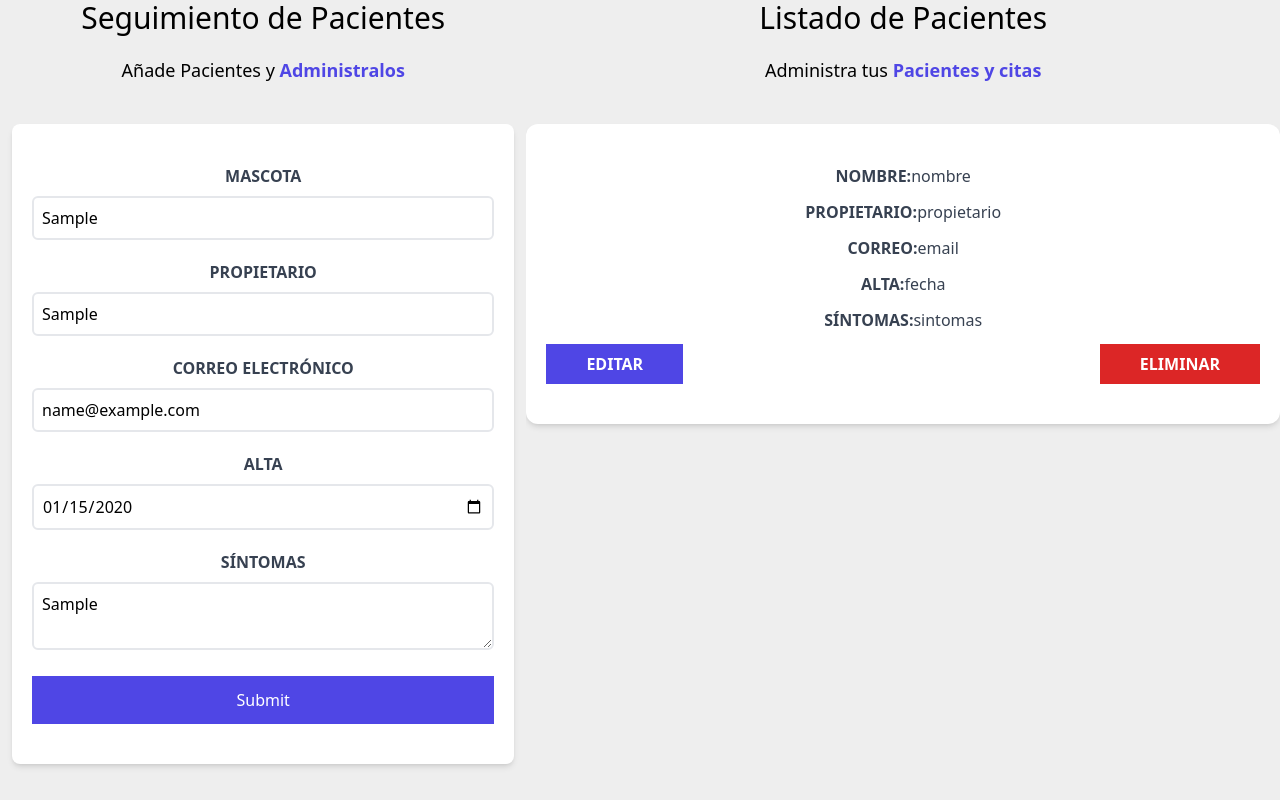
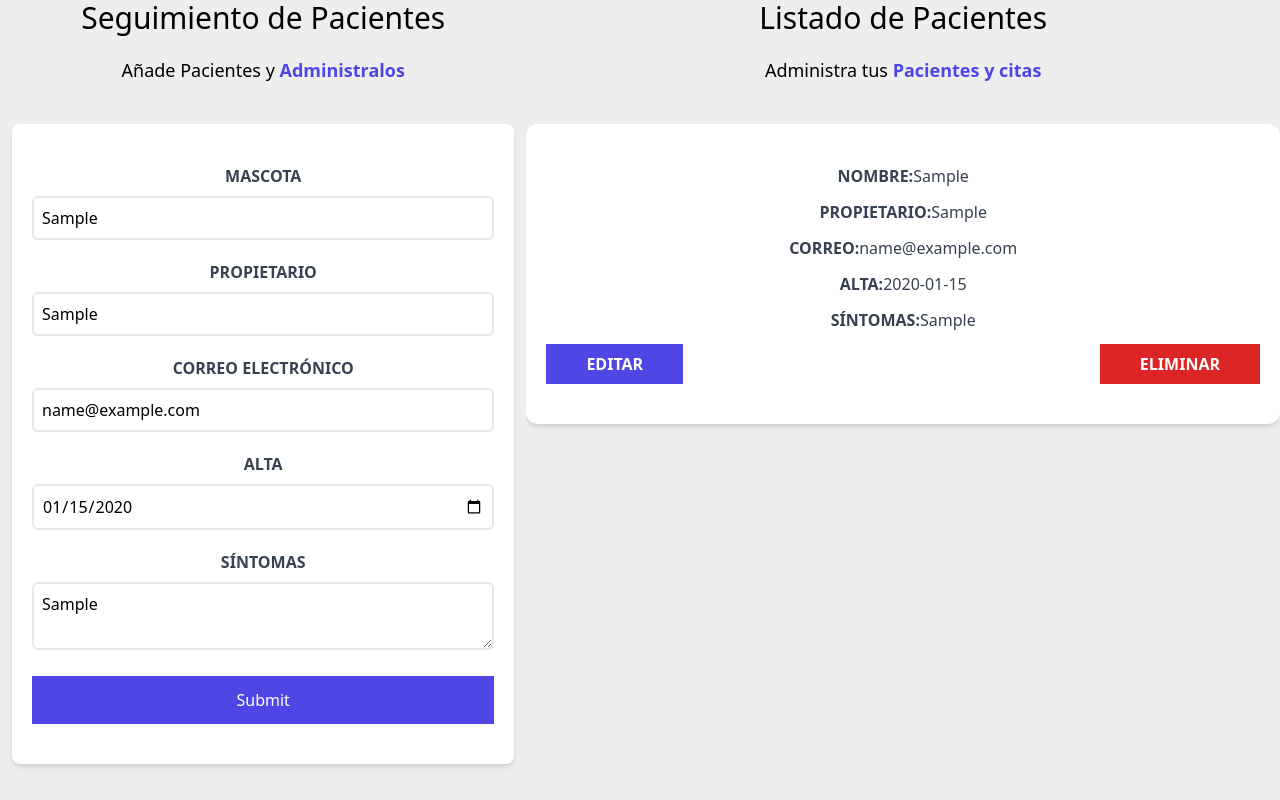
Before and after one commit to santiav/pacientes-veterinaria, a React (Vite) app: page / in a window 1280 px wide. Both pictures are taken after typing "Sample", "Sample", "name@example.com", "2020-01-15", "Sample" into the empty fields and a click on the input 263 px from the left and 924 px from the top of the page. Shown: the part 224-1024 px from the top of the page. Built offline with nearby package versions, Linux system fonts and the light colour scheme.

Commit message:
iteración entre los pacientes agregados

```diff
--- a/src/App.jsx
+++ b/src/App.jsx
@@ -13,11 +13,11 @@ function App() {
           <Header />
           <div className="mt-12 md:flex">
               <Formulario
-                  pacientesAgregados={pacientesAgregados}
-                 setPacientes={setPacientes}
+                pacientesAgregados={pacientesAgregados}
+                setPacientes={setPacientes}
               />
               <ListadoPacientes
-
+                pacientesAgregados={pacientesAgregados} /* se envia todo el array al listado */
               />
           </div>
 
--- a/src/components/Error.jsx
+++ b/src/components/Error.jsx
@@ -1,7 +1,7 @@
-const Error = ({mensaje}) => {
+const Error = ({children}) => {
     return (
         <div className="bg-red-700 text-white text-center p-3 uppercase font-bold mb-3 rounded">
-            <p>{mensaje}</p>
+            {children}
         </div>
     )
 }
--- a/src/components/Formulario.jsx
+++ b/src/components/Formulario.jsx
@@ -21,8 +21,7 @@ const Formulario = ({pacientesAgregados, setPacientes}) => {
         if ([nombre, propietario, email, fecha, sintomas].includes('')) {
             setError(true);
             return;
-        }
-
+        } else {
             setError(false);
 
             // Si los campos estan llenos entonces puedo construir el objeto para llevarlo al array de objetos
@@ -39,6 +38,9 @@ const Formulario = ({pacientesAgregados, setPacientes}) => {
              setEmail('')
              setFecha('')
              setSintomas('') */
+        }
+
+
 
     }
 
@@ -62,7 +64,7 @@ const Formulario = ({pacientesAgregados, setPacientes}) => {
 
                 {/* SI HAY UN ERROR */}
                 {/* usando props seria <Error mensaje="Todos los campos son obligatorios"/> */}
-                {error && <Error mensaje="Todos los campos son obligatorios" /> }
+                {error && <Error><p>Todos los campos son obligatorios</p></Error> }
 
                 <div className="mb-5">
                     <label className="block text-gray-700 uppercase font-bold" htmlFor="nombre">Mascota</label>
--- a/src/components/ListadoPacientes.jsx
+++ b/src/components/ListadoPacientes.jsx
@@ -1,6 +1,6 @@
 import Paciente from "./Paciente"
 
-const ListadoPacientes = () => {
+const ListadoPacientes = ({pacientesAgregados}) => {
     return (
         <div className="md:w-1/2 lg:w-3/5 md:h-screen overflow-scroll">
             <h2 className="text-3xl text-center">Listado de Pacientes</h2>
@@ -9,7 +9,14 @@ const ListadoPacientes = () => {
                 <span className="text-indigo-600 font-bold">Pacientes y citas</span>
             </p>
 
-            <Paciente />
+            {pacientesAgregados.map( item => {
+                return (
+                    <Paciente
+                        paciente={item}
+                    />
+                )
+            })}
+
         </div>
     )
 }
--- a/src/components/Paciente.jsx
+++ b/src/components/Paciente.jsx
@@ -1,29 +1,32 @@
-const Paciente = () => {
+const Paciente = ({paciente}) => {
+
+    const { nombre, propietario, email, fecha, sintomas } = paciente
+
     return (
         <div className="mt-5 bg-white shadow-md px-5 py-10 rounded-xl">
             <p className="font-bold mb-3 text-gray-700 uppercase">Nombre:
 
-                <span className="font-normal normal-case">nombre</span>
+                <span className="font-normal normal-case">{nombre}</span>
             </p>
 
             <p className="font-bold mb-3 text-gray-700 uppercase">Propietario:
 
-                <span className="font-normal normal-case">propietario</span>
+                <span className="font-normal normal-case">{propietario}</span>
             </p>
 
             <p className="font-bold mb-3 text-gray-700 uppercase">Correo:
 
-                <span className="font-normal normal-case">email</span>
+                <span className="font-normal normal-case">{email}</span>
             </p>
 
             <p className="font-bold mb-3 text-gray-700 uppercase">Alta:
 
-                <span className="font-normal normal-case">fecha</span>
+                <span className="font-normal normal-case">{fecha}</span>
             </p>
 
             <p className="font-bold mb-3 text-gray-700 uppercase">Síntomas:
 
-                <span className="font-normal normal-case">sintomas</span>
+                <span className="font-normal normal-case">{sintomas}</span>
             </p>
 
             <div className="flex justify-between">
```
Lines whose indentation alone changed are shown as unchanged.
